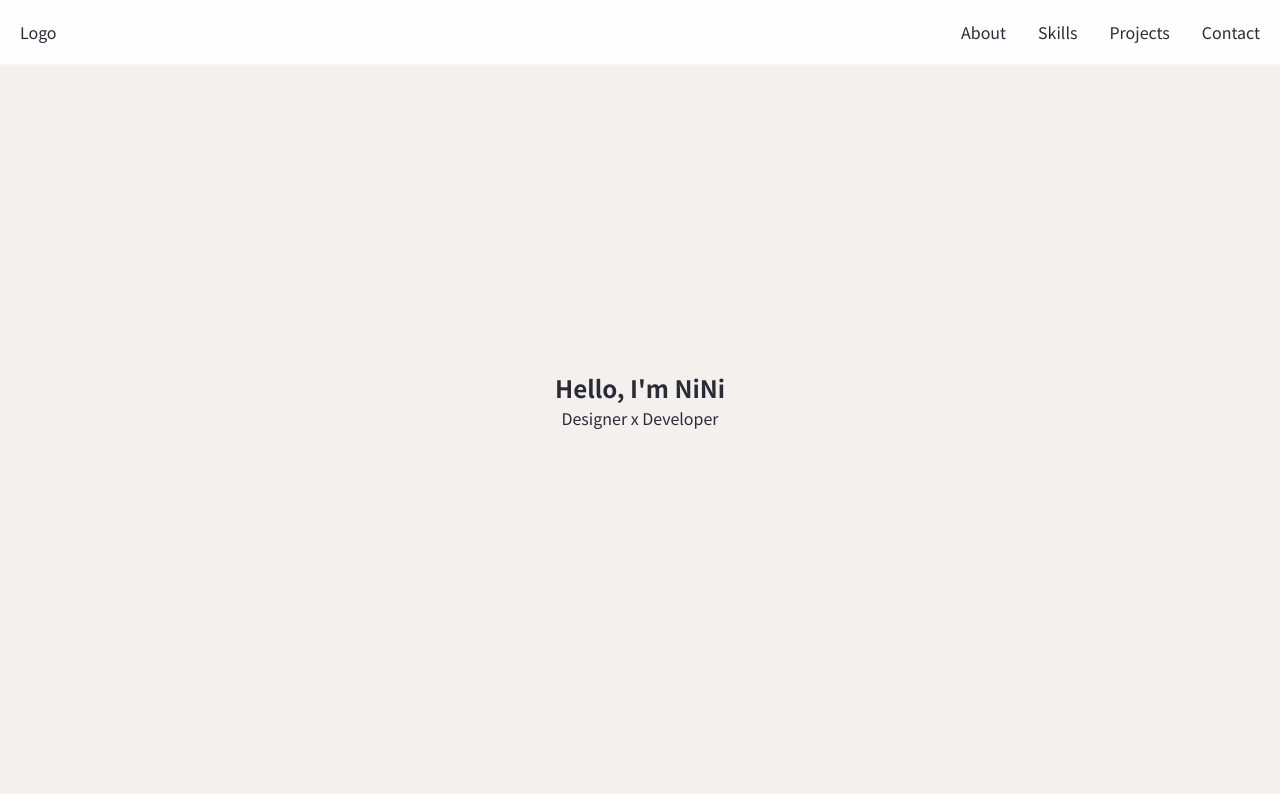
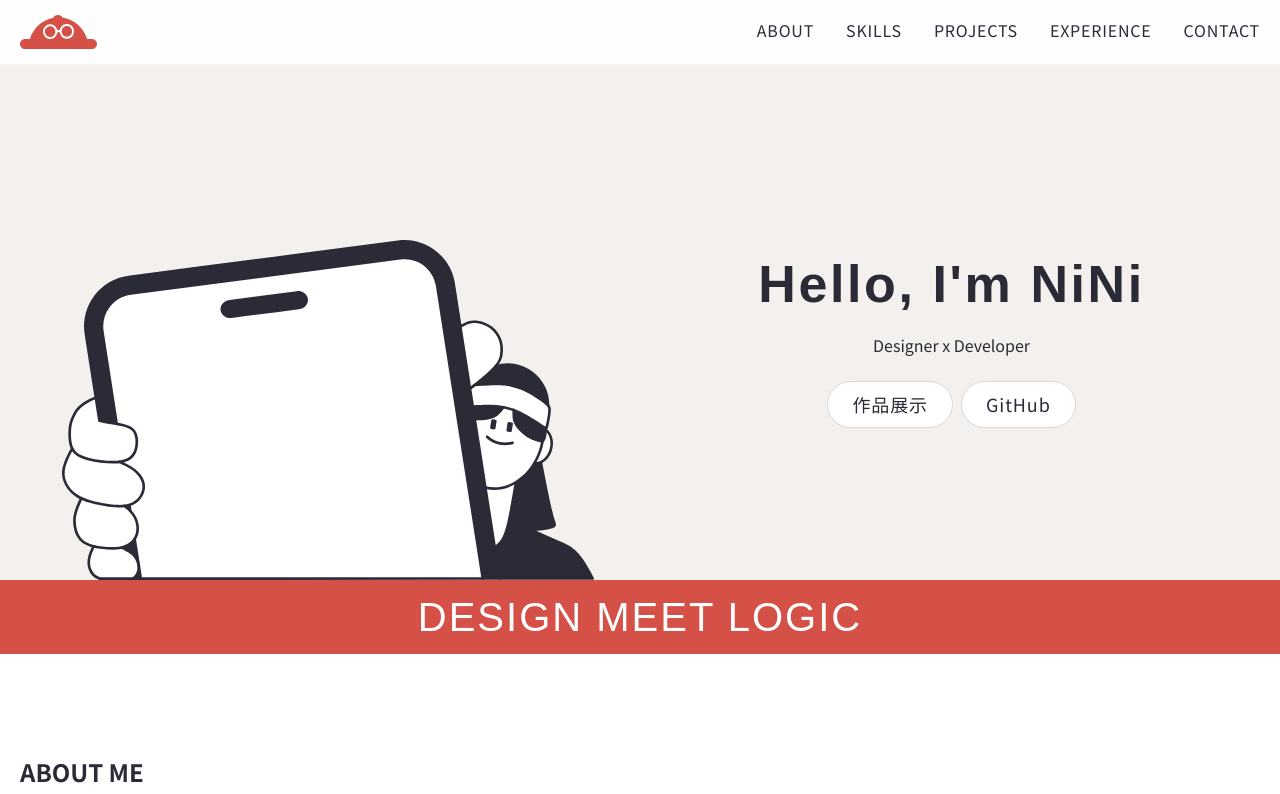
Before and after one commit to NLeeii/portfolio, a Vue app: page / in a window 1280 px wide. Shown: the top 794 px of the page. Built offline with nearby package versions, Linux system fonts and the light colour scheme; a web font is replaced by a local one.

Commit message:
feat: 實作 Navbar 與 Hero Section 首頁佈局

```diff
--- a/src/components/layout/Navbar.vue
+++ b/src/components/layout/Navbar.vue
@@ -1,16 +1,30 @@
 <script setup lang="ts">
-// Navbar Logic
+import logo from '@/assets/images/logo.svg';
+
+// Navbar
+const navLinks = [
+  {name: 'ABOUT', href: '#about'},
+  { name: 'SKILLS', href: '#skills' },
+  { name: 'PROJECTS', href: '#projects' },
+  { name: 'EXPERIENCE', href: '#experience' },
+  { name: 'CONTACT', href: '#contact' },
+]
+
+
 </script>
 
 <template>
   <nav class="navbar">
     <div class="container navbar_container">
-      <div class="logo">Logo</div>
+      <div class="logo">
+        <a href="#">
+            <img :src="logo" alt="NiNi Logo" />
+        </a>
+      </div>
       <ul class="nav_links">
-        <li><a href="#about">About</a></li>
-        <li><a href="#skills">Skills</a></li>
-        <li><a href="#projects">Projects</a></li>
-        <li><a href="#contact">Contact</a></li>
+        <li v-for="link in navLinks" :key="link.name">
+          <a :href="link.href">{{ link.name }}</a>
+        </li>
       </ul>
     </div>
   </nav>
@@ -37,5 +51,15 @@
 .nav_links {
   display: flex;
   gap: 2rem;
+  @include body2;
+  li {
+    transition: all .3s;
+    border-bottom: 2px solid transparent;
+    &:hover,
+    &:active {
+      color: $primary_default;
+      border-bottom: 2px solid $primary_default;
+    }
+  }
 }
 </style>
--- a/src/components/sections/HeroSection.vue
+++ b/src/components/sections/HeroSection.vue
@@ -1,21 +1,97 @@
 <script setup lang="ts">
-// Hero Section Logic
+import MainButton from '@/components/common/Button.vue'
+
+import banner from '@/assets/images/main_banner.svg'
+
 </script>
 
 <template>
   <section id="hero" class="section hero_section">
-    <div class="container">
-      <h1>Hello, I'm NiNi</h1>
-      <p>Designer x Developer</p>
+    <div class="hero_pic">
+      <img :src="banner" alt="banner picture">
+    </div>
+    <div class="hero_content">
+      <h1 class="title">Hello, I'm NiNi</h1>
+      <p class="slogan">Designer x Developer</p>
+      <div class="button">
+        <MainButton text="作品展示" color="white" href="#experience" />
+        <!-- <MainButton text="下載履歷" color="white" href="#experience"/> -->
+        <MainButton text="GitHub" color="white" href="https://github.com/NLeeii" :target=true />
+      </div>
     </div>
   </section>
+  <div class="hero_deco">
+    <p>DESIGN MEET LOGIC</p>
+  </div>
 </template>
 
 <style lang="scss" scoped>
 .hero_section {
-  height: 100vh;
-  @include flex_center;
+  display: flex;
+  // align-items: center;
+  gap: 32px;
+  padding: 100px 32px 0;
+  min-height: 580px;
   background-color: $bg;
   text-align: center;
+  @include desktop {
+    flex-direction: column-reverse;
+    align-items: center;
+    gap: 40px;
+    padding: 80px 16px 0;
+  }
+}
+
+.hero_pic {
+  width: 50%;
+  display: flex;
+  justify-content: center;
+  align-items: flex-end;
+
+  @include tablet {
+    width: 100%;
+  }
+
+  img {
+    width: 90%;
+    max-width: 650px;
+  }
+}
+
+.hero_content {
+  width: 50%;
+  display: flex;
+  flex-direction: column;
+  justify-content: center;
+  align-items: center;
+  gap: 16px;
+  padding: 32px;
+
+  @include tablet {
+    width: 100%;
+    padding: 0;
+  }
+
+  .slogan {
+    margin-bottom: 8px;
+  }
+
+  .title {
+    text-wrap: nowrap;
+    @include display1;
+  }
+
+  .button {
+    display: flex;
+    gap: 8px;
+  }
+}
+
+.hero_deco {
+  padding: 12px;
+  @include display3;
+  text-align: center;
+  color: $white;
+  background-color: $primary_default;
 }
 </style>
```
Also changed, not shown: src/assets/images/logo.svg (added), src/assets/images/main_banner.svg (added).
